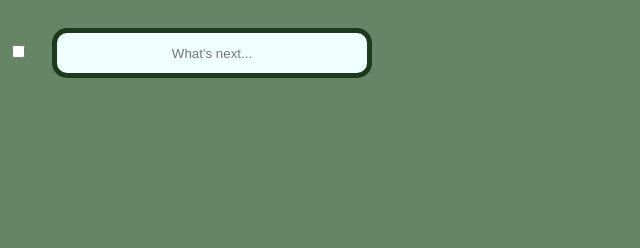
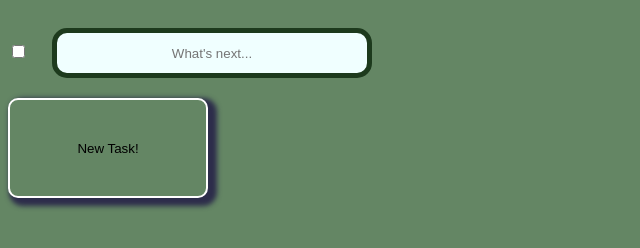
Before and after one commit to pinkx-xlink/todo-project, a plain HTML site: page dist/index.html in a window 1280 px wide. Shown: the whole page, without its empty margins (0-640 px from the left). Drawn offline with Linux system fonts and the light colour scheme.

Commit message:
Add back "add btn"

```diff
--- a/dist/index.html
+++ b/dist/index.html
@@ -13,6 +13,7 @@
             <input type="checkbox" class="item-complete">
             <input type="text" class="item-description" placeholder="What's next...">
         </div>
+        <button id="add"> New Task! </div>
 
         <!-- <button id="add"> New Task! </div>
         <template id="itemTemplate">
```
